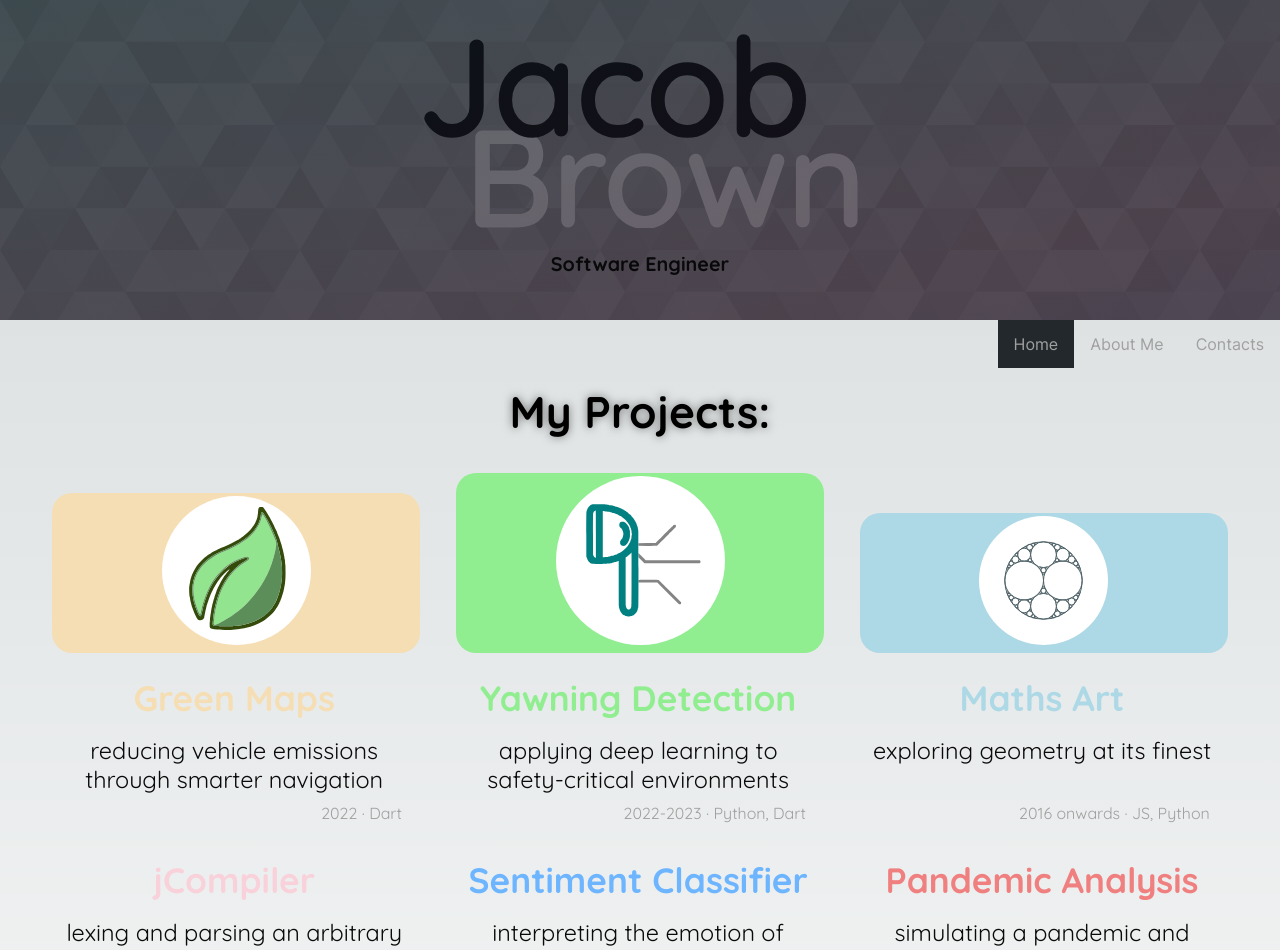
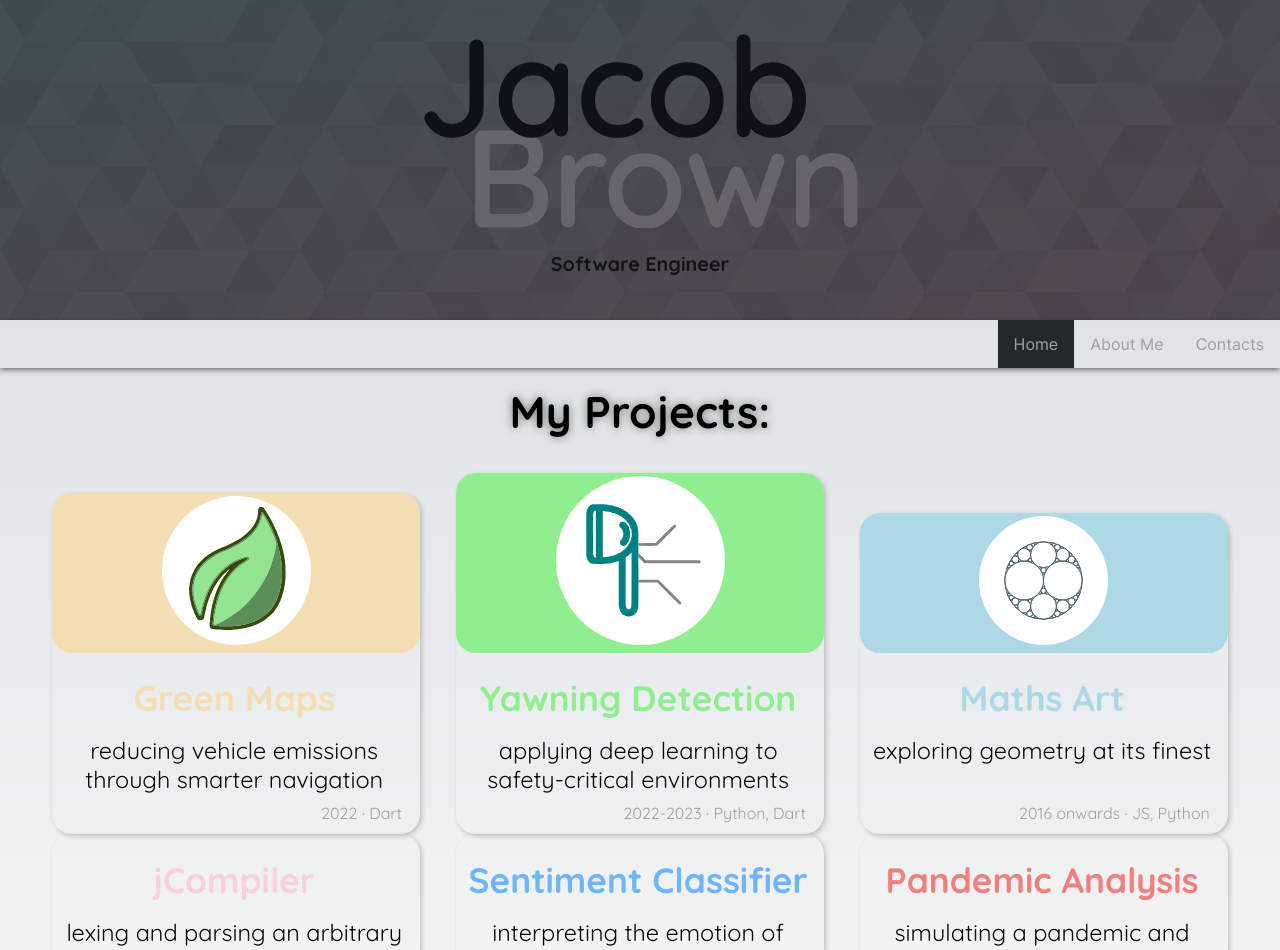
Before and after one commit to jacbn/jacbn.me, a Next.js app: page / in a window 1280 px wide. Shown: the top 950 px of the page. Built offline with nearby package versions, Linux system fonts and the light colour scheme.

Commit message:
shadows and height fix

```diff
--- a/src/app/globals.css
+++ b/src/app/globals.css
@@ -134,7 +134,6 @@ main {
   display: flex;
   flex-direction: column;
   align-items: center;
-  min-height: 200vh;
 }
 
 nav {
@@ -149,6 +148,7 @@ nav {
   background-color: var(--background-alt-light);
   transition: top 0.3s;
   z-index: 99;
+  box-shadow: 0 2px 5px rgba(0, 0, 0, 0.5);
 }
 
 h1 {
--- a/src/styles/home.module.css
+++ b/src/styles/home.module.css
@@ -16,6 +16,7 @@
   order: 99; /* allows custom orders below this */
   flex: 0 0 31.3%;
   text-decoration: none;
+  box-shadow: 2px 2px 5px rgba(0, 0, 0, 0.2);
 }
 
 .cardTop {
--- a/src/styles/mathsart.module.css
+++ b/src/styles/mathsart.module.css
@@ -64,6 +64,7 @@
     display: flex;
     flex-direction: column;
     align-items: center;
+    min-height: 180vh;
 }
 
 .canvasProject__mainContainer {
```
Also changed, not shown: public/assets/home/logo-green-maps.png (deleted).
